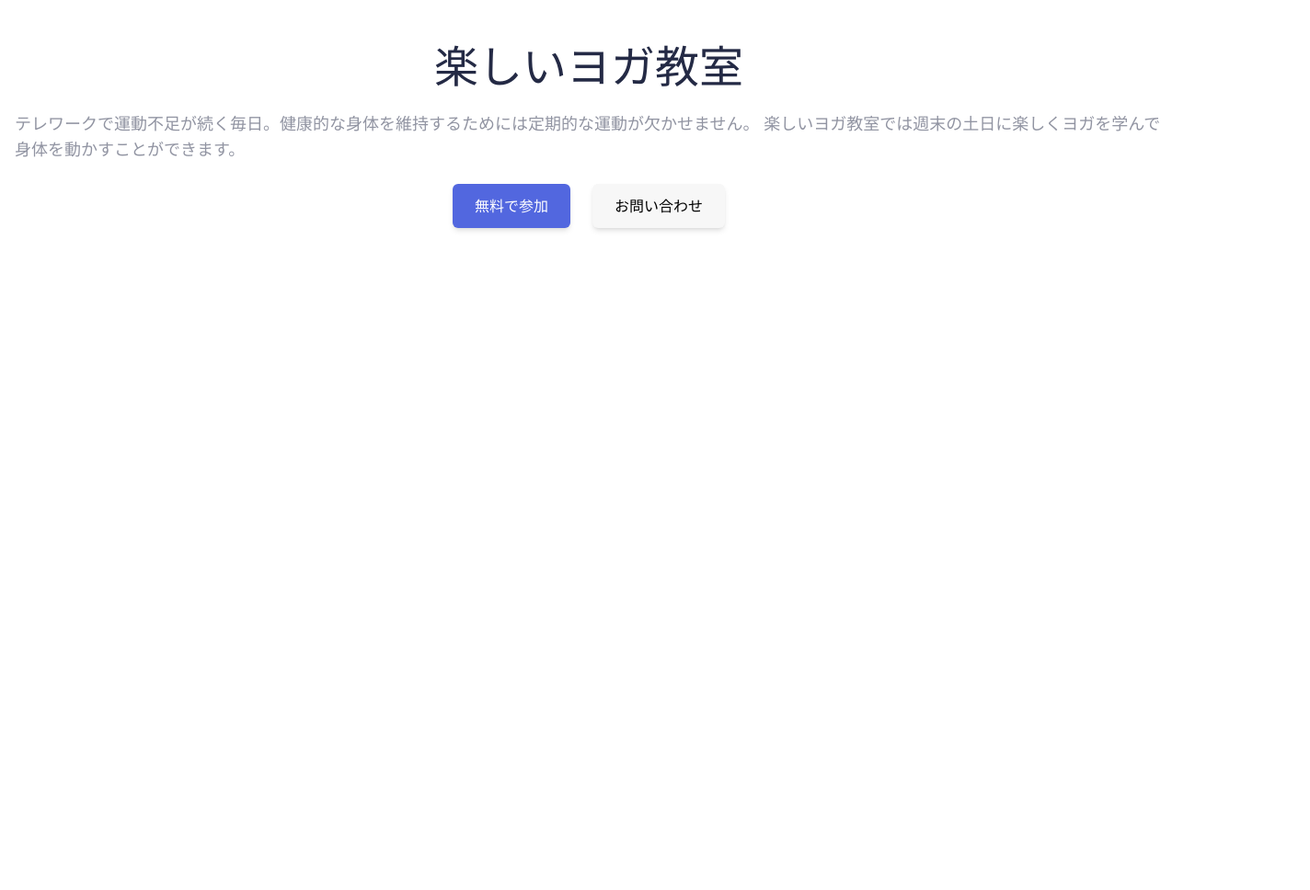
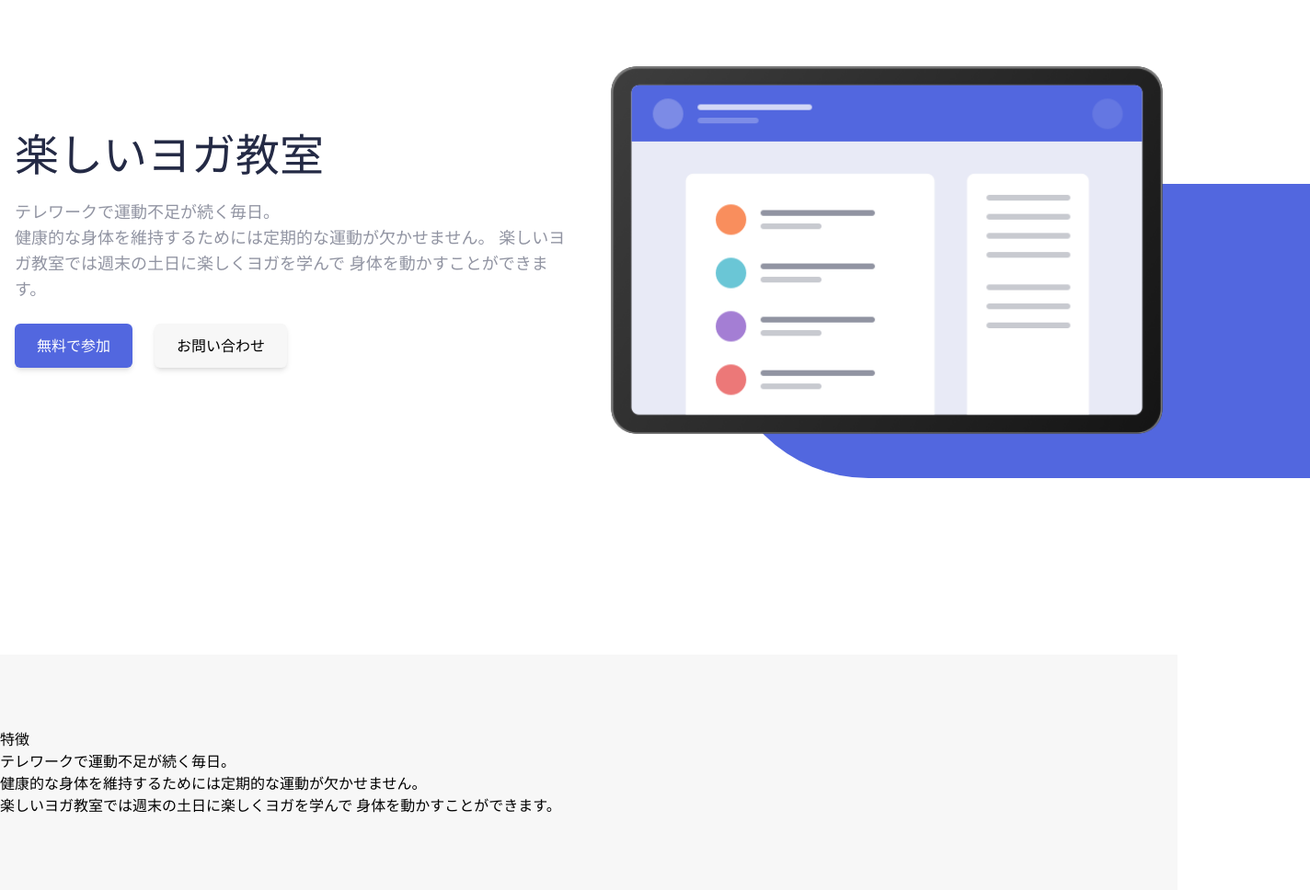
Before and after one commit to Shin-sibainu/tailwindcss3.0-udemy-watch, a website: page src/index.html in a window 1280 px wide. Shown: the part 160-1128 px from the top of the page at 92% size, 1424 px wide, since content can reach past the window. Before the commit the page ends 800 px from the top, so only its background shows below. Drawn offline with Linux system fonts and the light colour scheme.

Commit message:
featrues enter

```diff
--- a/src/index.html
+++ b/src/index.html
@@ -19,7 +19,7 @@
     <!-- header -->
     <header>
       <!-- sm:mt-12 = 640pxよりも大きいときmt-12が適用される -->
-      <nav class="container flex items-center py-4 mt-4 sm:mt-12">
+      <nav class="container flex items-center py-3 mt-3 sm:mt-12">
         <!-- <h1 class="text-udemy-purple">TailWind CSS3.0</h1> -->
         <!-- <h1>Hello</h1> -->
         <div class="py-1"><img src="./images/logo-bookmark.svg" alt="" /></div>
@@ -43,21 +43,23 @@
       </nav>
     </header>
 
-    <!-- hero -->
+    <!-- Hero -->
     <section class="relative">
       <div
-        class="container flex flex-col-reverse lg:flex-row items-center gap-12 mt-14 lg:mt-20"
+        class="container flex flex-col-reverse lg:flex-row items-center gap-12 mt-14 lg:mt-28"
       >
-        <!-- content -->
-        <div class="flex flex-grow flex-col items-center lg:items-center">
+        <!-- Content -->
+        <div class="flex flex-1 flex-col items-center lg:items-start">
           <h2
-            class="text-udemy-blue text-3xl md:text-4xl lg:text-5xl text-center lg:text-left mb-6"
+            class="text-udemy-blue text-3xl md:text-4 lg:text-5xl text-center lg:text-left mb-6"
           >
             楽しいヨガ教室
           </h2>
           <p class="text-udemy-grey text-lg text-center lg:text-left mb-6">
-            テレワークで運動不足が続く毎日。健康的な身体を維持するためには定期的な運動が欠かせません。
-            楽しいヨガ教室では週末の土日に楽しくヨガを学んで身体を動かすことができます。
+            テレワークで運動不足が続く毎日。<br />
+            健康的な身体を維持するためには定期的な運動が欠かせません。
+            楽しいヨガ教室では週末の土日に楽しくヨガを学んで
+            身体を動かすことができます。
           </p>
           <div class="flex justify-center flex-wrap gap-6">
             <button
@@ -74,8 +76,32 @@
             </button>
           </div>
         </div>
+        <!-- Image -->
+        <div class="flex justify-center flex-1 mb-10 md:mb-16 lg:mb-0 z-10">
+          <img
+            class="w-5/6 h-5/6 sm:w-3/4 sm:h-3/4 md:w-full md:h-full"
+            src="./images/hero-bg.png"
+            alt=""
+          />
+        </div>
+      </div>
+      <!-- Rounded Rectangle -->
+      <div
+        class="hidden md:block overflow-hidden bg-udemy-purple rounded-l-full absolute h-80 w-2/4 top-32 right-0 lg:-bottom-28 lg:-right-36"
+      ></div>
+    </section>
 
-        <!-- img -->
+    <!-- Features -->
+    <section class="bg-udemy-white py-20 mt-20 lg:mt-60">
+      <!-- Heading -->
+      <div class="sm:w-3/4">
+        <h1>特徴</h1>
+        <p>
+          テレワークで運動不足が続く毎日。<br />
+          健康的な身体を維持するためには定期的な運動が欠かせません。 <br />
+          楽しいヨガ教室では週末の土日に楽しくヨガを学んで
+          身体を動かすことができます。
+        </p>
       </div>
     </section>
   </body>
```
Also changed, not shown: dist/output.css.
